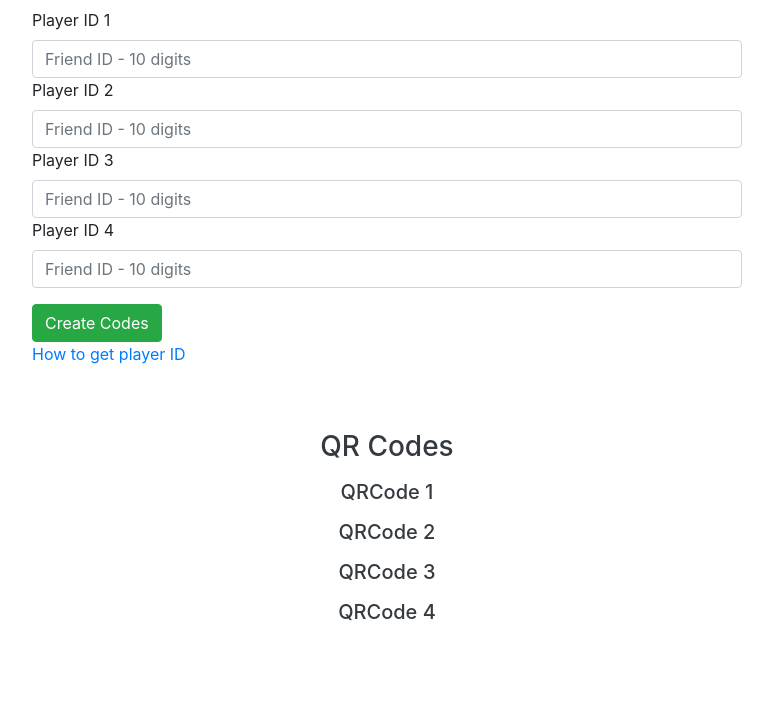
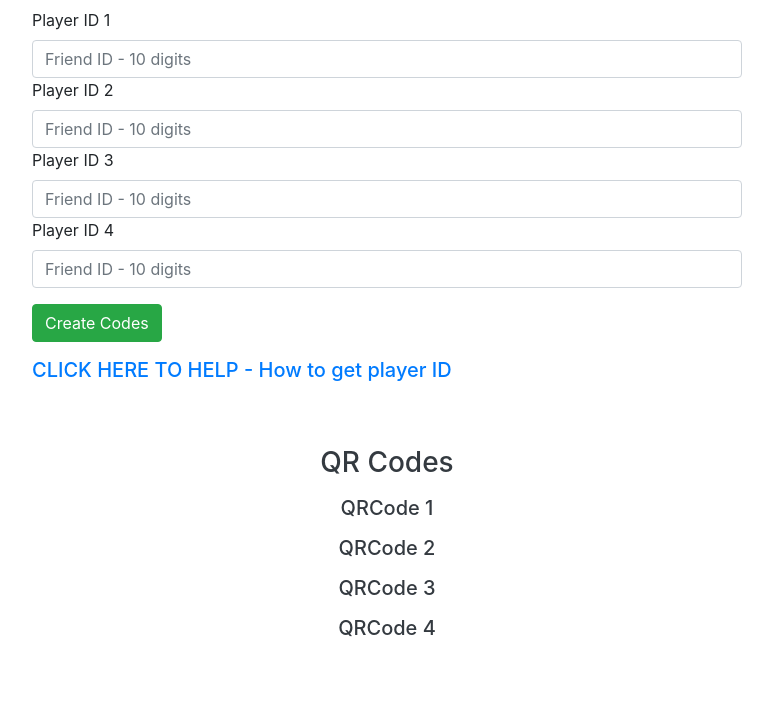
Before and after one commit to Victorsouza02/QRCode-Friend-DBLegends, a plain HTML site: page index.html in a window 1280 px wide. Shown: the whole page, without its empty margins (253-1026 px from the left). Drawn offline with nearby package versions, Linux system fonts and the light colour scheme.

Commit message:
Change link size

```diff
--- a/index.html
+++ b/index.html
@@ -24,7 +24,7 @@
                         <input type="text" class="form-control" id="id4" placeholder="Friend ID - 10 digits">
 
                         <button class="btn btn-success mt-3" id='create'>Create Codes</button>
-                        <p><a href="help.html">How to get player ID</a></p>
+                        <h5 class="my-3"><a href="help.html">CLICK HERE TO HELP - How to get player ID</a></h5>
                 </div>
 
                 <div class="my-3 text-center bg-white py-5">
```
